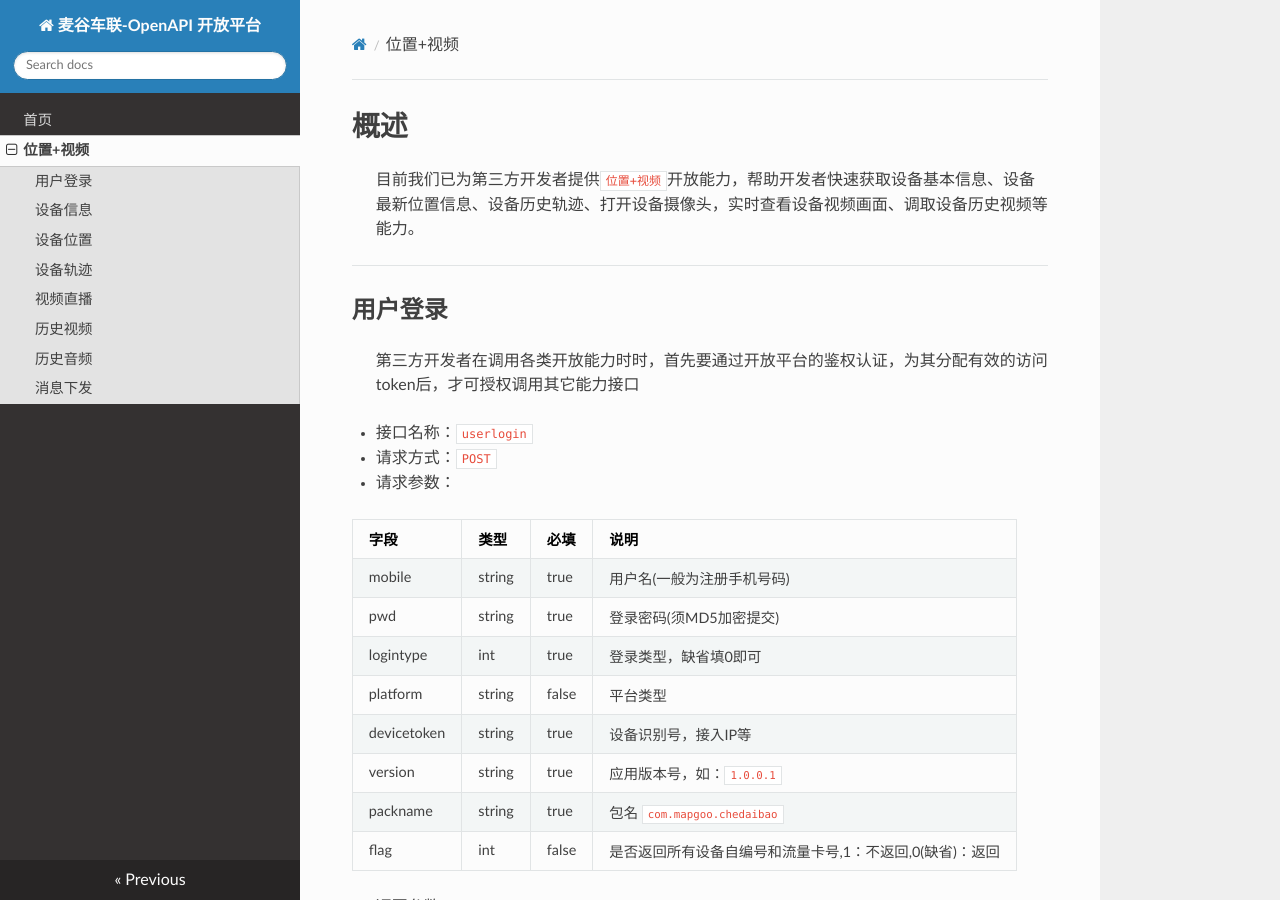
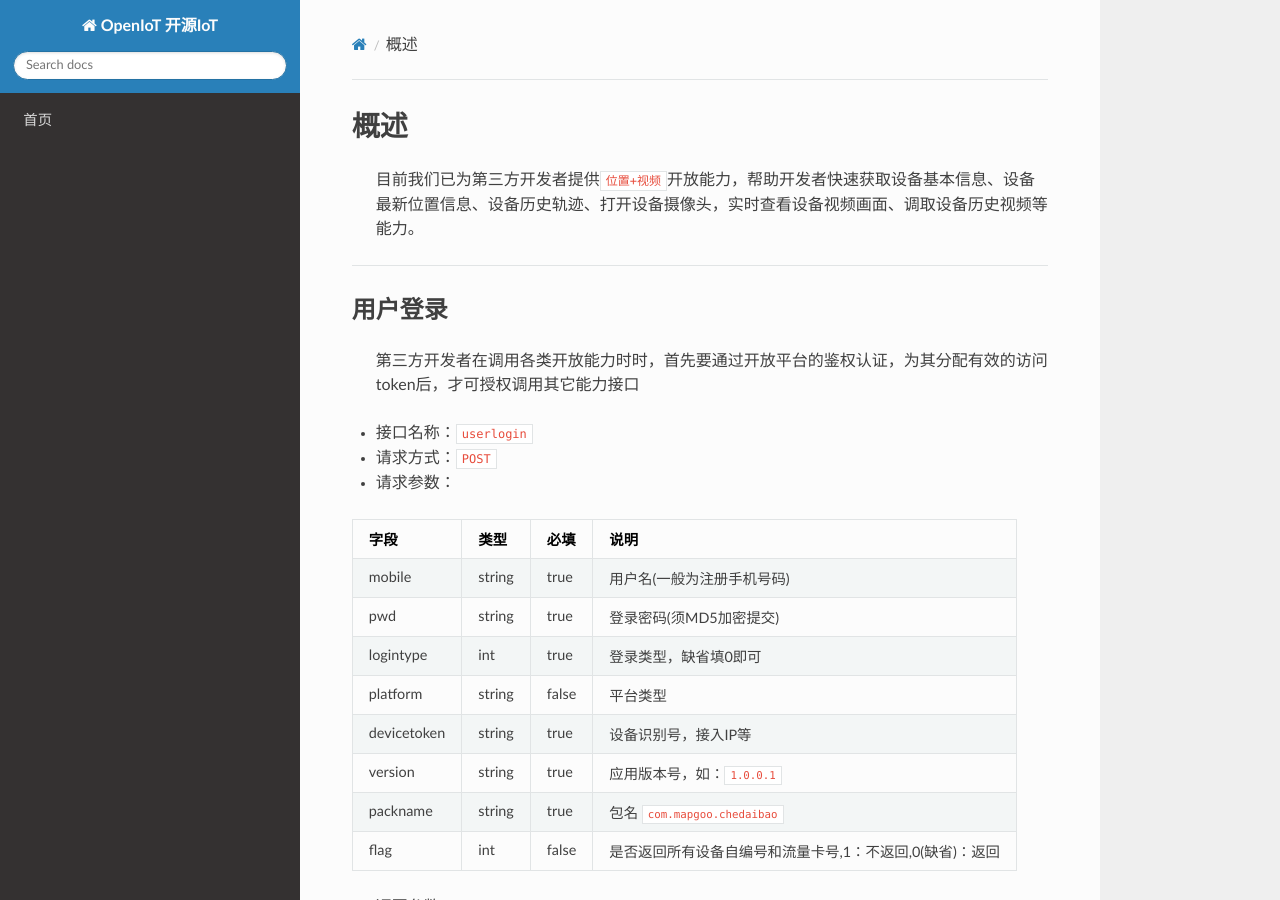
Before and after one commit to whsheng/mg_doc_openapi, an MkDocs documentation site: the page built from docs/pos_video.md, in a window 1280 px wide and 900 px high. Built offline with MkDocs 1.6.1, drawn with Linux system fonts in a browser that asks for light colours; nearby versions of some CDN libraries; old or Windows-style settings are respelled for this version of MkDocs.

Commit message:
修改站点名称

```diff
--- a/mkdocs.yml
+++ b/mkdocs.yml
@@ -1,6 +1,5 @@
-site_name: 麦谷车联-OpenAPI 开放平台
+site_name: OpenIoT 开源IoT
 pages:
   - [index.md,首页]
-  - [pos_video.md,位置+视频]
 
 theme: readthedocs
```
